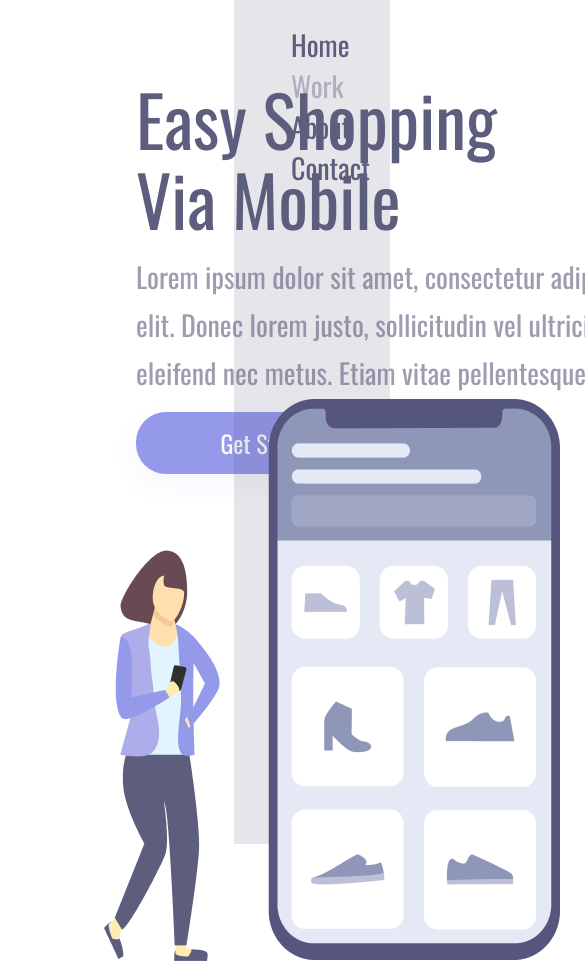
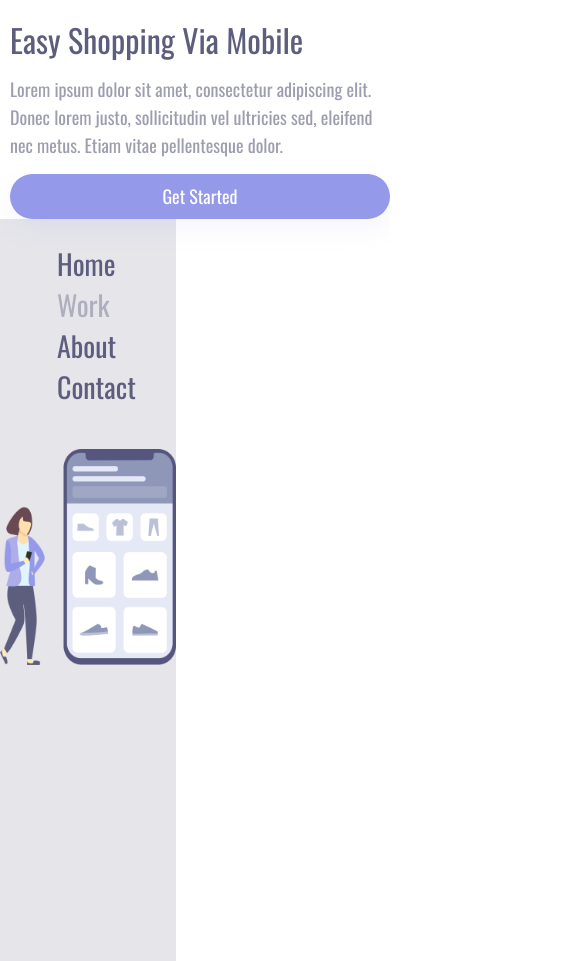
Before and after one commit to AntonioLuiz-dev/PROJETO-EASY-SHOPPING-CSS, a plain HTML site: page index.html in a window 390 px wide. Shown: the top 961 px of the page, 585 px wide, since content can reach past the window. Drawn offline with nearby package versions, Linux system fonts and the light colour scheme.

Commit message:
adição de responsividade

```diff
--- a/style.css
+++ b/style.css
@@ -94,3 +94,101 @@ a:active {
 header {
     margin: 24px 0 0 57px;
 }
+
+@media (max-width: 1200px) {
+    .container-left {
+        width: 55%;
+        padding-left: 80px;
+        margin-top: 15%;
+    }
+
+    .container-right {
+        width: 45%;
+    }
+
+    img {
+        right: 80px;
+    }
+}
+
+@media (max-width: 992px) {
+    .container-left {
+        width: 100%;
+        padding-left: 50px;
+        margin-top: 10%;
+    }
+
+    .container-right {
+        display: block; /* Esconde a coluna direita em telas menores */
+    }
+
+    h1 {
+        font-size: 50px;
+        line-height: 60px;
+    }
+
+    p {
+        font-size: 22px;
+        line-height: 36px;
+    }
+}
+
+@media (max-width: 768px) {
+    .container-left {
+        width: 100%;
+        padding-left: 20px;
+        margin-top: 5%;
+    }
+
+    h1 {
+        font-size: 40px;
+        line-height: 50px;
+        width: 100%;
+    }
+
+    p {
+        font-size: 20px;
+        line-height: 30px;
+        width: 100%;
+    }
+
+    img {
+        top: 10%;
+        right: 0;
+        width: 100%;
+        height: auto;
+    }
+
+    button {
+        width: 100%;
+        height: 50px;
+        font-size: 20px;
+    }
+}
+
+@media (max-width: 576px) {
+    .container-left {
+        padding-left: 10px;
+    }
+
+    h1 {
+        font-size: 32px;
+        line-height: 40px;
+    }
+
+    p {
+        font-size: 18px;
+        line-height: 28px;
+    }
+
+    button {
+        width: 100%;
+        height: 45px;
+        font-size: 18px;
+    }
+
+    img {
+        top: 5%;
+        width: 100%;
+    }
+}
```
